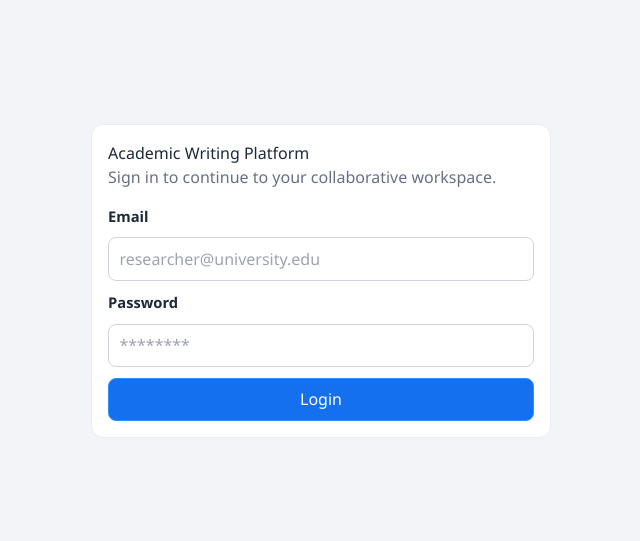
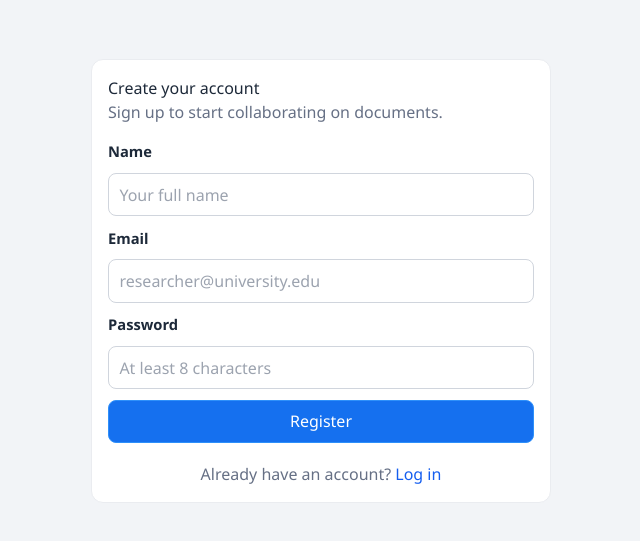
Before and after one commit to tottsss/ai-writing-poc, a React (Vite) app in the folder apps/web/: page /register in a window 1280 px wide. Before the commit this address led to /login. Shown: the part 111-652 px from the top of the page, without its empty margins (319-959 px from the left). Built offline with nearby package versions, Linux system fonts and the light colour scheme.

Commit message:
feat: add register page and link from login

```diff
--- a/apps/web/src/App.tsx
+++ b/apps/web/src/App.tsx
@@ -4,6 +4,7 @@ import ProtectedRoute from "./components/ProtectedRoute";
 import Dashboard from "./pages/Dashboard";
 import Editor from "./pages/Editor";
 import Login from "./pages/Login";
+import Register from "./pages/Register";
 import { useAuth } from "./hooks/useAuth";
 
 function App() {
@@ -21,6 +22,7 @@ function App() {
         }
       />
       <Route path="/login" element={<Login />} />
+      <Route path="/register" element={<Register />} />
 
       <Route element={<ProtectedRoute />}>
         <Route element={<Layout />}>
--- a/apps/web/src/pages/Login.tsx
+++ b/apps/web/src/pages/Login.tsx
@@ -1,6 +1,6 @@
 import { useEffect, useState } from "react";
 import type { FormEvent } from "react";
-import { useLocation, useNavigate } from "react-router-dom";
+import { Link, useLocation, useNavigate } from "react-router-dom";
 import { useAuth } from "../hooks/useAuth";
 import type { LoginPayload } from "../types/auth";
 
@@ -76,6 +76,10 @@ function Login() {
           <button type="submit" disabled={isLoading}>
             {isLoading ? "Signing in..." : "Login"}
           </button>
+
+          <p className="muted" style={{ textAlign: "center", marginTop: "0.5rem" }}>
+            No account yet? <Link to="/register">Create one</Link>
+          </p>
         </form>
       </section>
     </div>
--- /dev/null
+++ b/apps/web/src/pages/Register.tsx
@@ -0,0 +1,132 @@
+import { useEffect, useState } from "react";
+import type { FormEvent } from "react";
+import { Link, useNavigate } from "react-router-dom";
+import { useAuth } from "../hooks/useAuth";
+
+type RegisterForm = {
+  email: string;
+  password: string;
+  name: string;
+};
+
+function Register() {
+  const navigate = useNavigate();
+  const { isAuthenticated } = useAuth();
+
+  const [form, setForm] = useState<RegisterForm>({
+    email: "",
+    password: "",
+    name: "",
+  });
+  const [error, setError] = useState<string | null>(null);
+  const [success, setSuccess] = useState<string | null>(null);
+  const [isSubmitting, setIsSubmitting] = useState(false);
+
+  useEffect(() => {
+    if (isAuthenticated) {
+      navigate("/dashboard", { replace: true });
+    }
+  }, [isAuthenticated, navigate]);
+
+  const handleSubmit = async (event: FormEvent<HTMLFormElement>) => {
+    event.preventDefault();
+    setError(null);
+    setSuccess(null);
+    setIsSubmitting(true);
+
+    try {
+      const response = await fetch("/register", {
+        method: "POST",
+        headers: { "Content-Type": "application/json" },
+        body: JSON.stringify(form),
+      });
+
+      const body = await response.json().catch(() => null);
+
+      if (!response.ok) {
+        const detail =
+          (body && typeof body === "object" && "detail" in body
+            ? String((body as { detail: unknown }).detail)
+            : null) ?? "Registration failed. Please try again.";
+        throw new Error(detail);
+      }
+
+      setSuccess("Account created. Redirecting to login...");
+      setTimeout(() => navigate("/login", { replace: true }), 1200);
+    } catch (caught) {
+      setError(caught instanceof Error ? caught.message : "Registration failed.");
+    } finally {
+      setIsSubmitting(false);
+    }
+  };
+
+  return (
+    <div className="page-center">
+      <section className="card login-card">
+        <h2>Create your account</h2>
+        <p className="muted">Sign up to start collaborating on documents.</p>
+
+        <form className="stack" onSubmit={handleSubmit}>
+          <label className="field-label" htmlFor="name">
+            Name
+          </label>
+          <input
+            id="name"
+            type="text"
+            value={form.name}
+            onChange={(e) => {
+              setError(null);
+              setForm((prev) => ({ ...prev, name: e.target.value }));
+            }}
+            placeholder="Your full name"
+            required
+          />
+
+          <label className="field-label" htmlFor="email">
+            Email
+          </label>
+          <input
+            id="email"
+            type="email"
+            value={form.email}
+            onChange={(e) => {
+              setError(null);
+              setForm((prev) => ({ ...prev, email: e.target.value }));
+            }}
+            placeholder="researcher@university.edu"
+            required
+          />
+
+          <label className="field-label" htmlFor="password">
+            Password
+          </label>
+          <input
+            id="password"
+            type="password"
+            value={form.password}
+            onChange={(e) => {
+              setError(null);
+              setForm((prev) => ({ ...prev, password: e.target.value }));
+            }}
+            placeholder="At least 8 characters"
+            minLength={8}
+            required
+          />
+
+          {error ? <p className="error-text">{error}</p> : null}
+          {success ? <p className="muted">{success}</p> : null}
+
+          <button type="submit" disabled={isSubmitting}>
+            {isSubmitting ? "Creating account..." : "Register"}
+          </button>
+
+          <p className="muted" style={{ textAlign: "center", marginTop: "0.5rem" }}>
+            Already have an account? <Link to="/login">Log in</Link>
+          </p>
+        </form>
+      </section>
+    </div>
+  );
+}
+
+export default Register;
```
